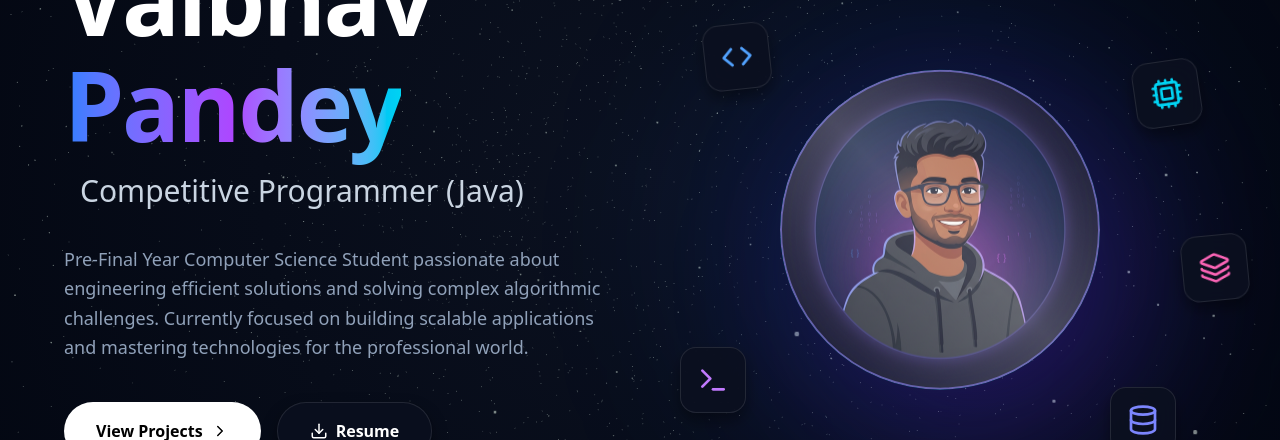
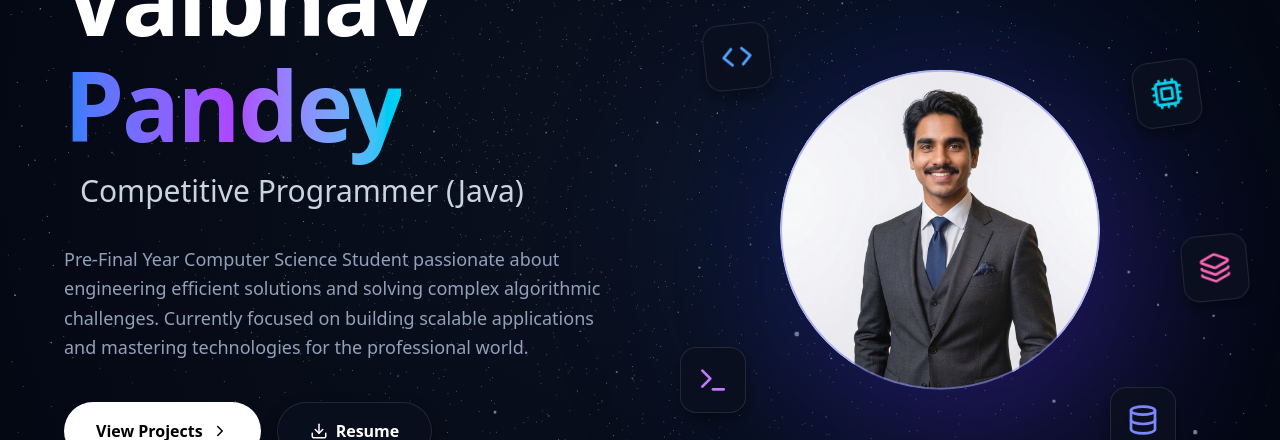
Before and after one commit to alphacoder-hash/Personal-Portfolio, a Next.js app: page / in a window 1280 px wide. Shown: the part 228-668 px from the top of the page. Built offline with nearby package versions, Linux system fonts and the light colour scheme; no server answers.

Commit message:
Update: Professional avatar photo with reduced glow and transparent background

```diff
--- a/src/components/AnimatedAvatar.tsx
+++ b/src/components/AnimatedAvatar.tsx
@@ -34,7 +34,7 @@ export default function AnimatedAvatar() {
       {/* Avatar container with illustration */}
       <div className="relative w-full h-full rounded-full overflow-hidden flex items-center justify-center bg-gradient-to-br from-slate-900 via-slate-800 to-slate-900">
         <img
-          src="/avatar.png?v=2"
+          src="/avatar.png?v=3"
           alt="Vaibhav Pandey"
           className="w-full h-full object-cover"
         />
@@ -44,9 +44,9 @@ export default function AnimatedAvatar() {
           className="absolute inset-0 rounded-full"
           animate={{
             background: [
-              "linear-gradient(45deg, rgba(255,255,255,0) 0%, rgba(255,255,255,0.15) 50%, rgba(255,255,255,0) 100%)",
-              "linear-gradient(45deg, rgba(255,255,255,0) 0%, rgba(255,255,255,0.25) 50%, rgba(255,255,255,0) 100%)",
-              "linear-gradient(45deg, rgba(255,255,255,0) 0%, rgba(255,255,255,0.15) 50%, rgba(255,255,255,0) 100%)",
+              "linear-gradient(45deg, rgba(255,255,255,0) 0%, rgba(255,255,255,0.05) 50%, rgba(255,255,255,0) 100%)",
+              "linear-gradient(45deg, rgba(255,255,255,0) 0%, rgba(255,255,255,0.08) 50%, rgba(255,255,255,0) 100%)",
+              "linear-gradient(45deg, rgba(255,255,255,0) 0%, rgba(255,255,255,0.05) 50%, rgba(255,255,255,0) 100%)",
             ],
           }}
           transition={{ duration: 3, repeat: Infinity }}
```
Also changed, not shown: public/avatar.png.
